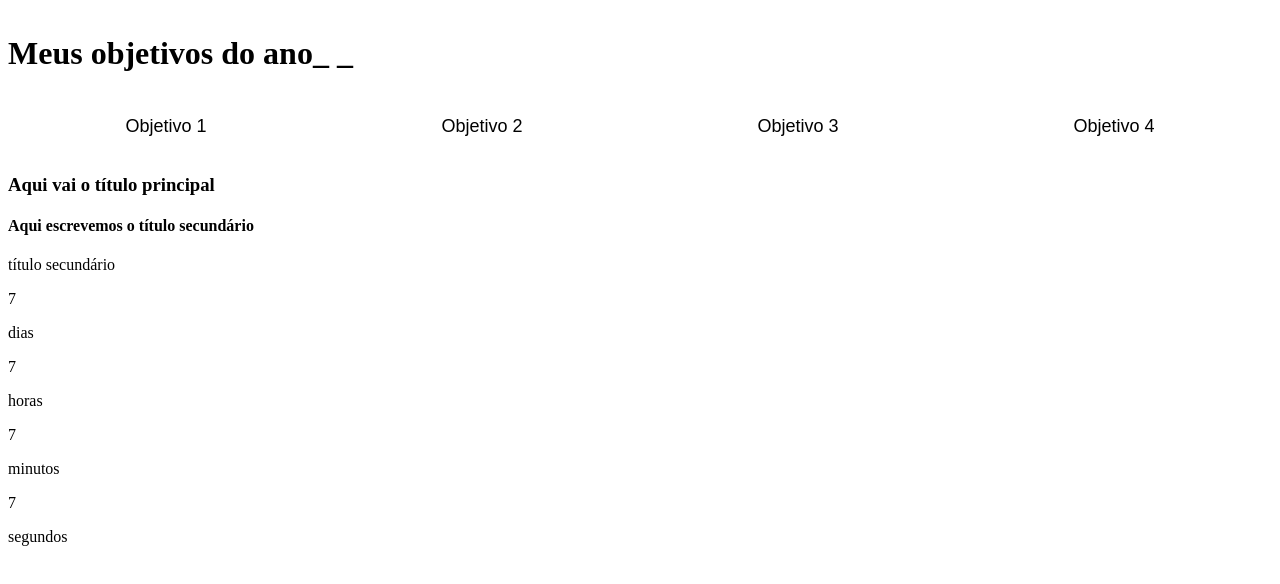
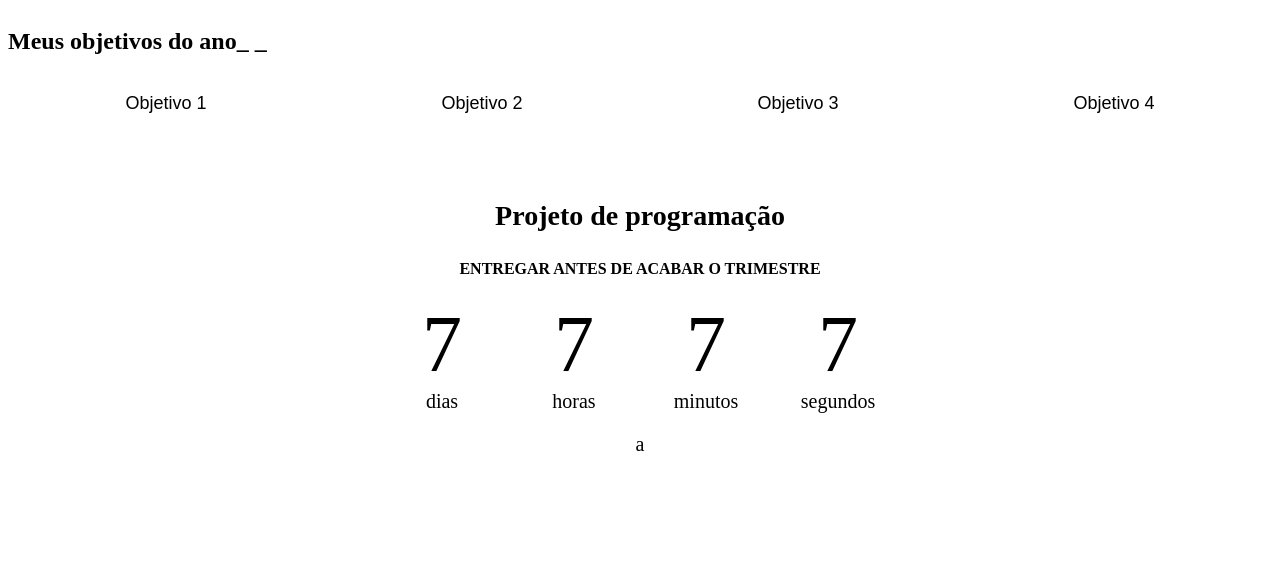
Before and after one commit to sanguinokarol29/terceiro-repositorio, a plain HTML site: page index.html in a window 1280 px wide. Drawn offline with Linux system fonts and the light colour scheme.

Commit message:
aula 23/04

```diff
--- a/index.html
+++ b/index.html
@@ -23,23 +23,102 @@
 
         <div class="abas-textos">
             <div class="aba-conteudo ativo">
+                <h3 class="aba-conteudo-titulo-principal"> Projeto de programação </h3>
+                <h4 class="aba-conteudo-titulo-secundario">Entregar antes de acabar o trimestre </h4>
+                <div class="contador">
+                    <div class="contador-digito">
+                        <p class="contador-digito-numero" id="dias0" > 7 </p>
+                        <p class="contador-digito-texto"> dias </p>
+                    </div>
+                    <div class="contador-digito">
+                        <p class="contador-digito-numero" id="horas0"> 7 </p>
+                        <p class="contador-digito-texto"> horas </p>
+                    </div>
+                    <div class="contador-digito">
+                        <p class="contador-digito-numero" id="min0"> 7 </p>
+                        <p class="contador-digito-texto"> minutos </p>
+                    </div>
+                    <div class="contador-digito">
+                        <p class="contador-digito-numero" id="seg0"> 7 </p>
+                        <p class="contador-digito-texto"> segundos </p>
+                    </div>
+                </div>
+                <div class="situacao">
+                    <p class="situacao-texto">a</p>
+                </div>
+            </div>
+            <div class="aba-conteudo">
                 <h3 class="aba-conteudo-titulo-principal"> Aqui vai o título principal </h3>
                 <h4 class="aba-conteudo-titulo-secundario">Aqui escrevemos o título secundário </h4>
-                título secundário </h4>
                 <div class="contador">
                     <div class="contador-digito">
-                       <p class="contador-digito-numero"> 7 </p>
-                       <p class="contador-digito-texto"> dias </p>
+                        <p class="contador-digito-numero" id="dias1" > 7 </p>
+                        <p class="contador-digito-texto"> dias </p>
                     </div>
                     <div class="contador-digito">
-                       <p class="contador-digito-numero"> 7 </p>
-                       <p class="contador-digito-texto"> horas </p>
+                        <p class="contador-digito-numero" id="horas1"> 7 </p>
+                        <p class="contador-digito-texto"> horas </p>
                     </div>
                     <div class="contador-digito">
-                       <p class="contador-digito-numero"> 7 </p>
-                       <p class="contador-digito-texto"> minutos </p>
+                        <p class="contador-digito-numero" id="min1"> 7 </p>
+                        <p class="contador-digito-texto"> minutos </p>
                     </div>
                     <div class="contador-digito">
-                       <p class="contador-digito-numero"> 7 </p>
-                       <p class="contador-digito-texto"> segundos </p>
+                        <p class="contador-digito-numero" id="seg1"> 7 </p>
+                        <p class="contador-digito-texto"> segundos </p>
                     </div>
+                </div>
+                <div class="situacao">
+                    <p class="situacao-texto">a</p>
+                </div>
+            </div>
+            <div class="aba-conteudo">
+                <h3 class="aba-conteudo-titulo-principal"> Aqui vai o título principal </h3>
+                <h4 class="aba-conteudo-titulo-secundario">Aqui escrevemos o título secundário </h4>
+                <div class="contador">
+                    <div class="contador-digito">
+                        <p class="contador-digito-numero" id="dias2" > 7 </p>
+                        <p class="contador-digito-texto"> dias </p>
+                    </div>
+                    <div class="contador-digito">
+                        <p class="contador-digito-numero" id="horas2"> 7 </p>
+                        <p class="contador-digito-texto"> horas </p>
+                    </div>
+                    <div class="contador-digito">
+                        <p class="contador-digito-numero" id="min2"> 7 </p>
+                        <p class="contador-digito-texto"> minutos </p>
+                    </div>
+                    <div class="contador-digito">
+                        <p class="contador-digito-numero" id="seg2"> 7 </p>
+                        <p class="contador-digito-texto"> segundos </p>
+                    </div>
+                </div>
+            </div>
+            <div class="aba-conteudo">
+                <h3 class="aba-conteudo-titulo-principal"> Aqui vai o título principal </h3>
+                <h4 class="aba-conteudo-titulo-secundario">Aqui escrevemos o título secundário </h4>
+                <div class="contador">
+                    <div class="contador-digito">
+                        <p class="contador-digito-numero" id="dias3" > 7 </p>
+                        <p class="contador-digito-texto"> dias </p>
+                    </div>
+                    <div class="contador-digito">
+                        <p class="contador-digito-numero" id="horas4"> 7 </p>
+                        <p class="contador-digito-texto"> horas </p>
+                    </div>
+                    <div class="contador-digito">
+                        <p class="contador-digito-numero" id="min5"> 7 </p>
+                        <p class="contador-digito-texto"> minutos </p>
+                    </div>
+                    <div class="contador-digito">
+                        <p class="contador-digito-numero" id="seg6"> 7 </p>
+                        <p class="contador-digito-texto"> segundos </p>
+                    </div>
+                </div>
+            </div>
+        </div>
+    </div>
+</section>
+<script src="main.js"></script>
+</body>
+</html>
--- a/style.css
+++ b/style.css
@@ -20,25 +20,25 @@ body {
     flex-direction: column;
     justify-content: center;
     align-items: center;
-    max-width: 1200px;
     width: 100%;
     margin: 0 auto;
 }
 
-.titulo-principal {
+.conteudo-principal {
     text-align: left;
     width: 100%;
     font-size: 32px;
 }
 
-.titulo-principal span {
+.conteudo-principal span {
     color: var(--verde);
 }
 
 .botao {
     font-family: "Crakra Petch", sans-serif;
     background-color: var(--botao-inativo);
-    color: var(--branco); display: flex;
+    color: var(--branco);
+    display: flex;
     justify-content: center;
     padding: 1em;
     font-size: 18px;
@@ -59,27 +59,71 @@ body {
 }
 .botao.ativo{
    background-color: var(--botao-ativo);
-   border-bottom: 4px solid var();
-
+   border-bottom: 4px solid var(--verde);
 }
 
+.abas-textos{
+    background-color: var(--texto-fundo);
+    padding: 40px;
+    border-radius: 0 0 40px 40px;
+}
 
+.aba-conteudo.ativo{
+    display:block;
+}
 
+.aba-conteudo{
+    display:none;
+}
 
+.aba-conteudo-titulo-principal{
+    font-size: 28px;
+    text-align: center;
+}
+.aba-conteudo-titulo-secundario{
+    text-align: center;
+    color: var(--verde);
+    text-transform: uppercase;
+}
 
+.contador{
+    display: flex;
+    justify-content: center;
+    flex-wrap: wrap;
+}
 
+.contador-digito {
+    padding: 0 16px;
+    text-align: center;
+    min-width: 100px;
+}
 
+.contador-digito-numero {
+    font-size: 80px;
+    margin: 0;
+}
 
+.contador-digito-texto {
+    color: var(--verde);
+    font-size: 20px;
+    margin: 0;
+}
+
+.situacao{
+    color: var(--verde);
+    font-size: 20px;
+    display: flex;
+    justify-content: center;
+    margin: 0;
+}
 
 @media screen and (min-width: 768px) {
-    .botoes {
+    .botoes{
         display: flex;
     }
-
     .botao:first-child {
         border-radius: 40px 0 0 0;
     }
-
     .botao:last-child {
         border-radius: 0 40px 0 0;
     }
```
